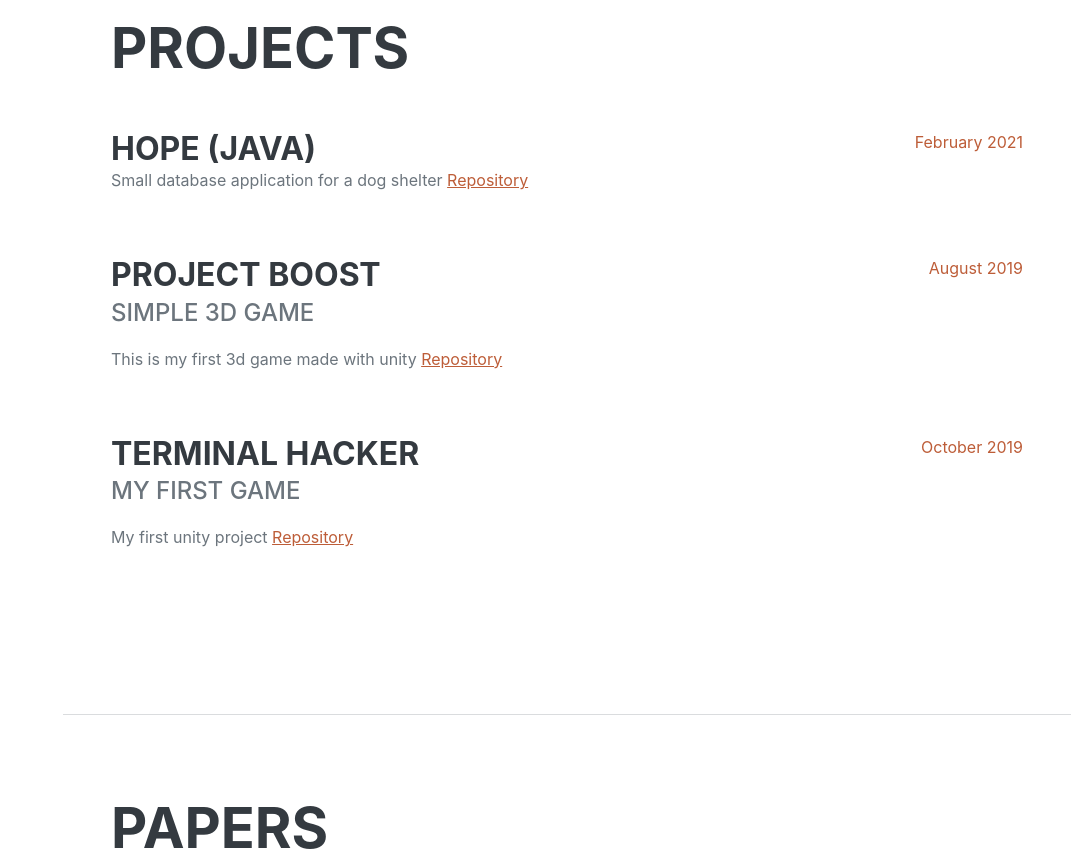
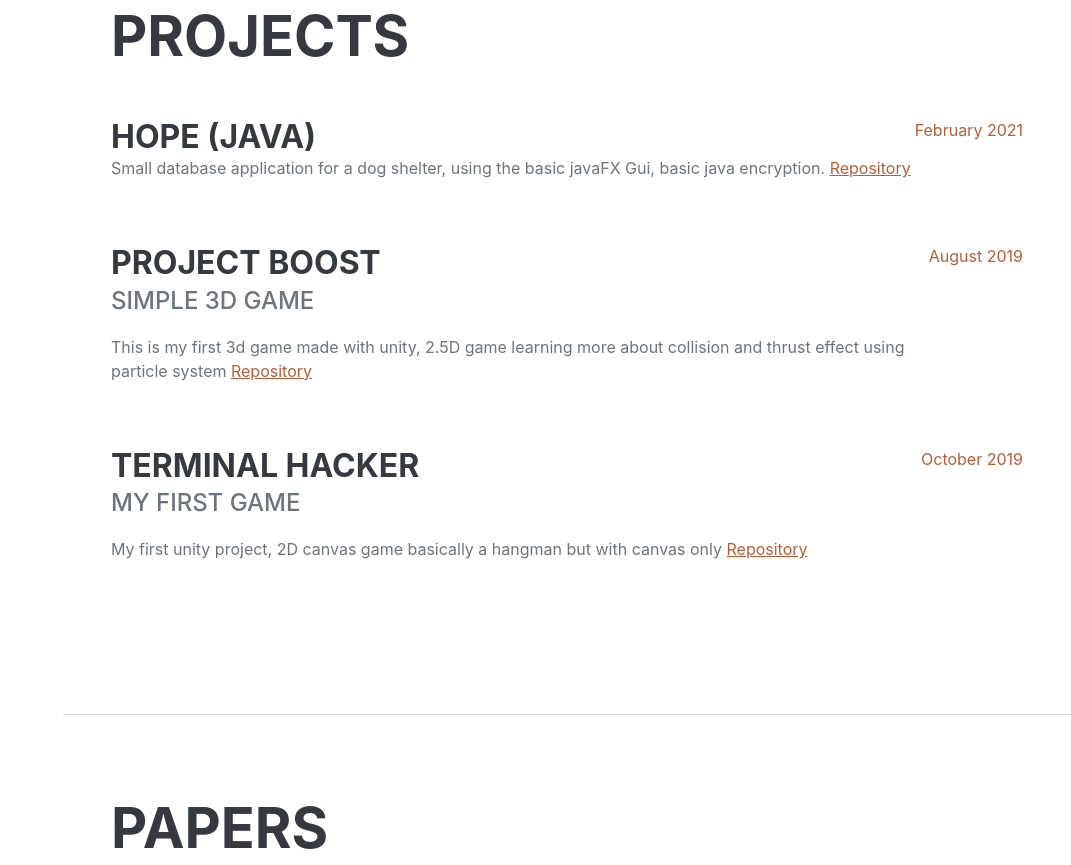
Before and after one commit to Noureldinnihad/Noureldinnihad.github.io, a plain HTML site: page index.html in a window 1280 px wide. Shown: the part 1688-2553 px from the top of the page, without its empty margins (209-1280 px from the left). Drawn offline with nearby package versions, Linux system fonts and the light colour scheme; files whose address does not match are found by name; a web font is replaced by a local one.

Commit message:
project adjust
added blender

```diff
--- a/index.html
+++ b/index.html
@@ -93,7 +93,7 @@
             <div class="d-flex flex-column flex-md-row justify-content-between mb-5">
                 <div class="flex-grow-1">
                     <h3 class="mb-0">Hope (Java)</h3>
-                    <p>Small database application for a dog shelter
+                    <p>Small database application for a dog shelter, using the basic javaFX Gui, basic java encryption.
                         <a href="https://github.com/Noureldinnihad/Hope-Java-">Repository</a>
 
 
@@ -105,7 +105,7 @@
                 <div class="flex-grow-1">
                     <h3 class="mb-0">Project boost</h3>
                     <div class="subheading mb-3">simple 3d game</div>
-                    <p>This is my first 3d game made with unity <a href="https://github.com/Noureldinnihad/Project-boost1.git"> Repository </a>   </p>
+                    <p>This is my first 3d game made with unity, 2.5D game learning more about collision and thrust effect using particle system <a href="https://github.com/Noureldinnihad/Project-boost1.git"> Repository </a>   </p>
                 </div>
                 <div class="flex-shrink-0"><span class="text-primary">August 2019</span></div>
             </div>
@@ -113,7 +113,7 @@
                 <div class="flex-grow-1">
                     <h3 class="mb-0">Terminal hacker</h3>
                     <div class="subheading mb-3">My first game</div>
-                    <p>My first unity project <a href="https://github.com/Noureldinnihad/Terminal-hacker-Unity-.git">Repository</a> </p>
+                    <p>My first unity project, 2D canvas game basically a hangman but with canvas only <a href="https://github.com/Noureldinnihad/Terminal-hacker-Unity-.git">Repository</a> </p>
                 </div>
                 <div class="flex-shrink-0"><span class="text-primary">October 2019</span></div>
             </div>
@@ -236,6 +236,11 @@
                     <span class="fa-li"><i class="far fa-square"></i></span>
                     (Intermediate) HTML5 and CSS3
                 </li>
+
+                <li>
+                    <span class="fa-li"><i class="far fa-square"></i></span>
+                    (Intermediate)  Blender
+                </li>
                 <li>
                     <span class="fa-li"><i class="far fa-square"></i></span>
                     (Advanced)  Machine Learning
```
